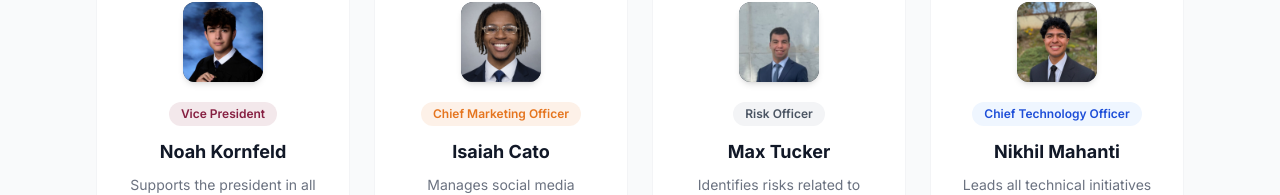
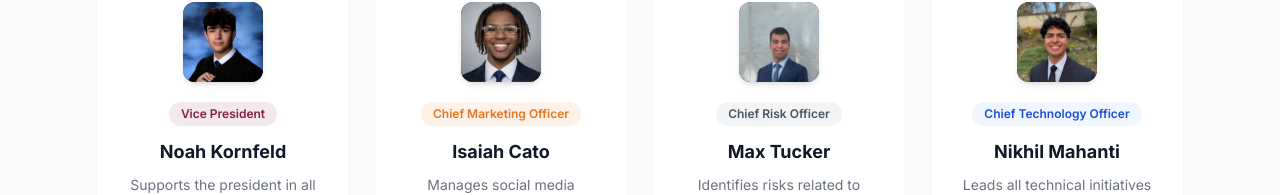
Before and after one commit to nkhl07/merit-website, a Next.js app: page /team in a window 1280 px wide. Shown: the part 733-928 px from the top of the page. Built offline with nearby package versions, Linux system fonts and the light colour scheme.

Commit message:
Update title for Max Tucker

```diff
--- a/data/team.ts
+++ b/data/team.ts
@@ -29,7 +29,7 @@ export const teamMembers: TeamMember[] = [
   },
   {
     name: "Max Tucker",
-    title: "Risk Officer",
+    title: "Chief Risk Officer",
     description:
       "Identifies risks related to events and operations, ensures compliance with university rules and safety procedures, advises the board on high-risk decisions, and handles issue resolution.",
     photo: "/images/exec-team-photos/max linkedin pfp.png",
```
